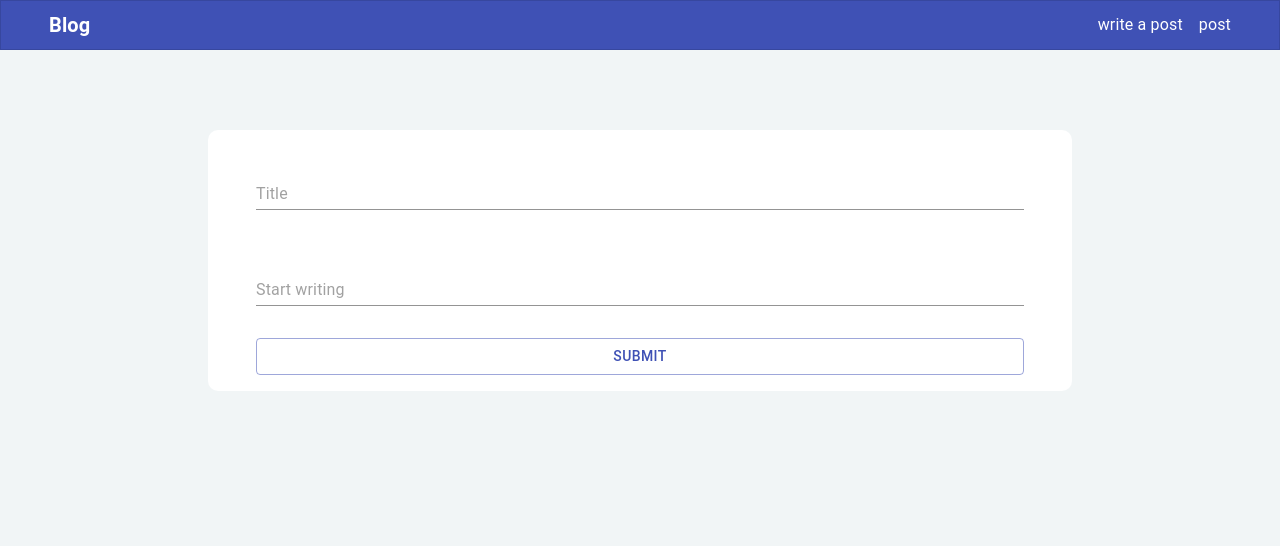
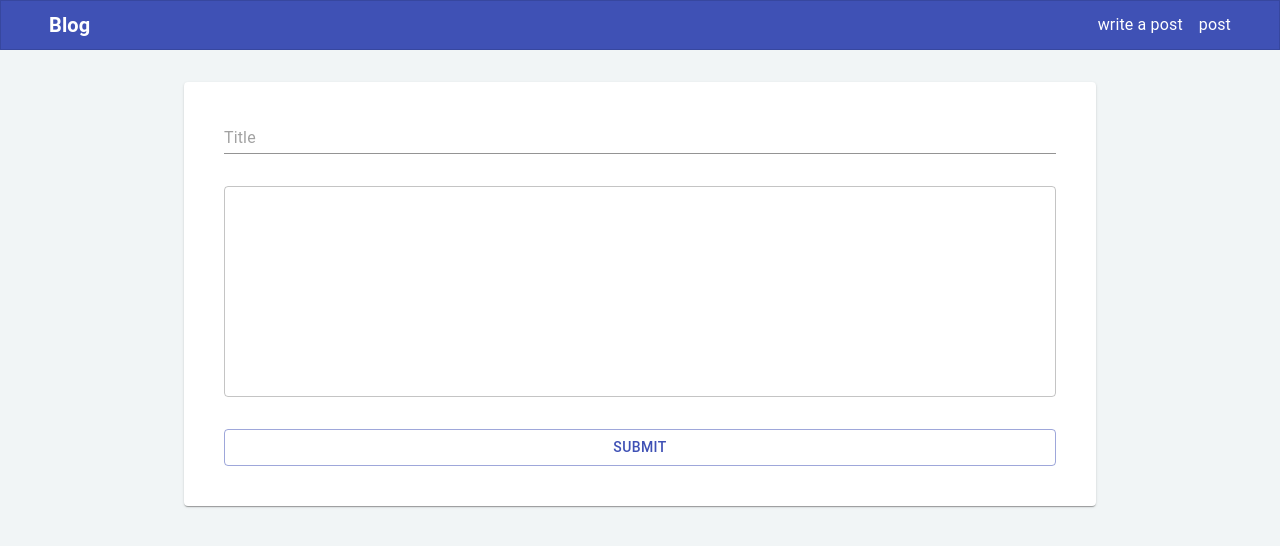
Before and after one commit to akshay-krishna/blog, a React (Create React App) app in the folder client/: page /post/new in a window 1280 px wide. Shown: the top 546 px of the page. Built offline with nearby package versions, Linux system fonts and the light colour scheme.

Commit message:
blog creation components added

```diff
--- a/client/src/components/App/App.js
+++ b/client/src/components/App/App.js
@@ -18,6 +18,7 @@ function App() {
             <Route exact path="/post" render={() => <Posts />} />
             <Route exact path="/post/new" render={() => <NewPost />} />
             <Route exact path="/post/:id" render={() => <Post />} />
+            <Route exact path="/*" render={() => <Posts />} />
           </Switch>
         </div>
       </div>
--- a/client/src/components/Layout/Navbar.css
+++ b/client/src/components/Layout/Navbar.css
@@ -4,6 +4,7 @@
 }
 
 .MuiTypography-root > a {
+  text-decoration: none;
   color: #ffffff !important;
 }
 
--- a/client/src/components/Pages/Post/NewPost.js
+++ b/client/src/components/Pages/Post/NewPost.js
@@ -1,8 +1,11 @@
 import React, { useState } from "react";
 import TextField from "@material-ui/core/TextField";
+import Card from "@material-ui/core/Card";
 import Button from "@material-ui/core/Button";
+import { useHistory } from "react-router-dom";
+import { Container } from "@material-ui/core";
 import "./newPost.css";
-import { useHistory } from "react-router-dom";
+
 const NewPost = () => {
   const [post, setPost] = useState({ title: "", body: "" });
   const history = useHistory();
@@ -26,8 +29,9 @@ const NewPost = () => {
   };
   const { title, body } = post;
   return (
-    <div className="newPost">
-      <form onSubmit={onSubmit}>
+    <Container className="newPost" maxWidth="md">
+      <Card>
+        <form className="newPost__form" onSubmit={onSubmit}>
           <TextField
             onChange={onChange}
             name="title"
@@ -38,18 +42,21 @@ const NewPost = () => {
           />
           <TextField
             multiline
+            rows="10"
+            variant="outlined"
             onChange={onChange}
             name="body"
             value={body}
-          placeholder="Start writing"
             fullWidth
+            size="small"
             required
           />
           <Button type="submit" fullWidth variant="outlined" color="primary">
             Submit
           </Button>
         </form>
-    </div>
+      </Card>
+    </Container>
   );
 };
 
--- a/client/src/components/Pages/Post/Posts.css
+++ b/client/src/components/Pages/Post/Posts.css
@@ -1,29 +1,20 @@
-a {
-  text-decoration: none;
-  color: #000000;
+.MuiTypography-root > .posts__title {
+  color: #333945 !important;
 }
-
 .MuiContainer-root,
 .posts {
   margin: 0 auto !important;
-  display: flex !important;
-  justify-content: space-between;
-  flex-wrap: wrap;
+}
+.posts > .MuiCard-root {
+  margin-bottom: 2em;
+  padding: 0 2.5em;
 }
 
-.MuiCard-root {
-  margin-bottom: 2em;
-  max-width: 450px;
+.MuiButton-text {
+  font-weight: bold !important;
 }
 
-@media (max-width: 960px) {
-  .MuiContainer-root,
-  .posts {
-    flex-direction: column;
-    align-items: center;
-  }
-
-  .MuiCard-root {
-    width: 250px;
-  }
+.MuiCardActions-root {
+  display: flex !important;
+  justify-content: flex-end;
 }
--- a/client/src/components/Pages/Post/Posts.js
+++ b/client/src/components/Pages/Post/Posts.js
@@ -4,9 +4,14 @@ import {
   CardActions,
   CardContent,
   Container,
+  IconButton,
   Typography,
 } from "@material-ui/core";
 import React, { useState, useEffect } from "react";
+
+import ShareIcon from "@material-ui/icons/Share";
+import ArrowForwardIosIcon from "@material-ui/icons/ArrowForwardIos";
+import BookmarkIcon from "@material-ui/icons/Bookmark";
 import { Link } from "react-router-dom";
 import "./Posts.css";
 const Posts = () => {
@@ -25,14 +30,30 @@ const Posts = () => {
     <Container className="posts" maxWidth="md">
       {posts.map((post) => {
         return (
-          <Card variant="outlined">
+          <Card variant="elevation">
             <CardContent>
-              <Typography variant="h3">{post.title}</Typography>
-              <Typography variant="body2" paragraph>
+              <Typography variant="h3" gutterBottom>
+                <Link className="posts__title" to={"/post/" + post._id}>
+                  {post.title}
+                </Link>
+              </Typography>
+              <Typography align="justify" variant="body2" color="textSecondary">
                 {post.body}
               </Typography>
               <CardActions>
-                <Button color="primary" size="large" href={"/post/" + post._id}>
+                <IconButton>
+                  <ShareIcon />
+                </IconButton>
+                <IconButton>
+                  <BookmarkIcon />
+                </IconButton>
+                <Button
+                  disableElevation
+                  variant="contained"
+                  endIcon={<ArrowForwardIosIcon />}
+                  size="medium"
+                  href={"/post/" + post._id}
+                >
                   Read more
                 </Button>
               </CardActions>
--- a/client/src/components/Pages/Post/newPost.css
+++ b/client/src/components/Pages/Post/newPost.css
@@ -1,13 +1,7 @@
-.newPost {
-  width: 60%;
-  margin: 0 auto;
-  margin-top: 10vh;
-  background-color: rgb(255, 255, 255);
-  height: fit-content;
-  border-radius: 10px;
-  padding: 1em 3em;
+.newPost > .MuiCard-root {
+  padding: 2.5em;
 }
-.MuiTextField-root {
-  margin-bottom: 2em !important;
-  margin-top: 2em !important;
+
+.newPost__form > .MuiTextField-root {
+  margin-bottom: 2em;
 }
--- a/client/src/index.css
+++ b/client/src/index.css
@@ -1,5 +1,6 @@
 * {
   margin: 0;
+  box-sizing: border-box;
 }
 
 body {
@@ -12,6 +13,7 @@ body {
   width: 100%;
   height: 100vh;
   background-color: #eaf0f1a1;
+  overflow: hidden;
 }
 
 code {
```
Lines whose indentation alone changed are shown as unchanged.
